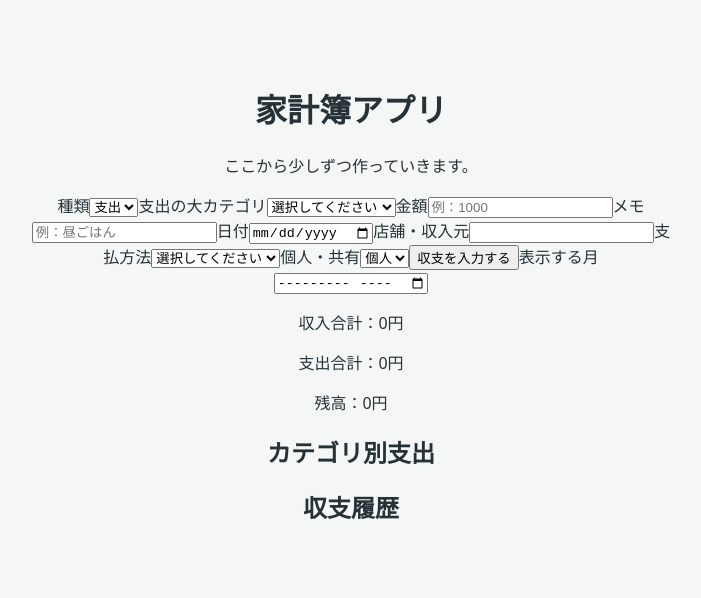
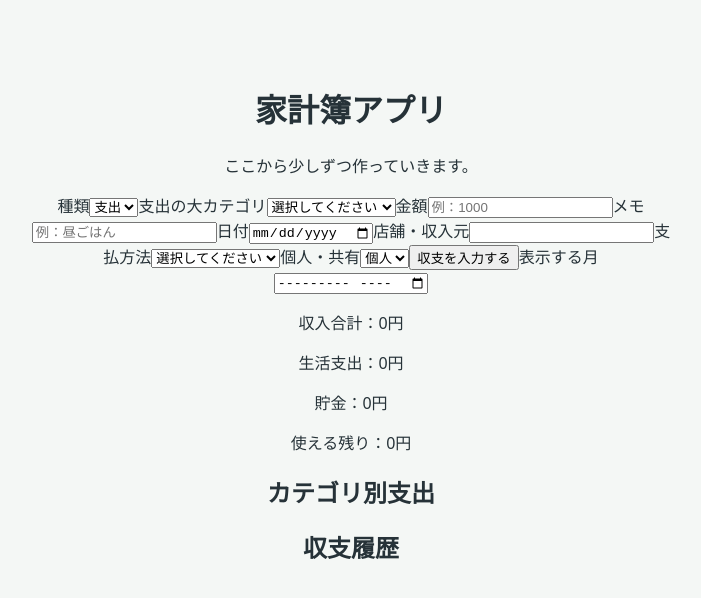
Before and after one commit to wasyun4/zubora-kakeibo-pwa, a React (Vite) app: page / in a window 1280 px wide. Shown: the top 598 px of the page, without its empty margins (289-990 px from the left). Built offline with nearby package versions, Linux system fonts and the light colour scheme.

Commit message:
feat: separate savings from living expenses

```diff
--- a/src/App.tsx
+++ b/src/App.tsx
@@ -81,7 +81,22 @@ function App() {
       );
 
   const expenseTotal = filteredExpenses
-    .filter((expense) => expense.type === "expense")
+    .filter(
+      (expense) =>
+        expense.type === "expense" &&
+        expense.majorCategoryId !== "savings",
+    )
+    .reduce(
+      (sum, expense) => sum + Number(expense.amount),
+      0,
+    );
+
+  const savingsTotal = filteredExpenses
+    .filter(
+      (expense) =>
+        expense.type === "expense" &&
+        expense.majorCategoryId === "savings",
+    )
     .reduce(
       (sum, expense) => sum + Number(expense.amount),
       0,
@@ -95,6 +110,7 @@ function App() {
     );
 
   const expenseCategoryTotals = expenseMajorCategories
+    .filter((category) => category.id !== "savings")
     .map((category) => {
       const total = filteredExpenses
         .filter(
@@ -115,7 +131,8 @@ function App() {
     })
     .filter((category) => category.total > 0);
 
-  const balance = incomeTotal - expenseTotal;
+  const availableBalance =
+    incomeTotal - expenseTotal - savingsTotal;
 
   function resetForm() {
     setAmount("");
@@ -414,8 +431,9 @@ function App() {
       </label>
 
       <p>収入合計：{incomeTotal}円</p>
-      <p>支出合計：{expenseTotal}円</p>
-      <p>残高：{balance}円</p>
+      <p>生活支出：{expenseTotal}円</p>
+      <p>貯金：{savingsTotal}円</p>
+      <p>使える残り：{availableBalance}円</p>
 
       <h2>カテゴリ別支出</h2>
 
```
Also changed, not shown: 2 other files (tests, documents, lock files or other folders).
